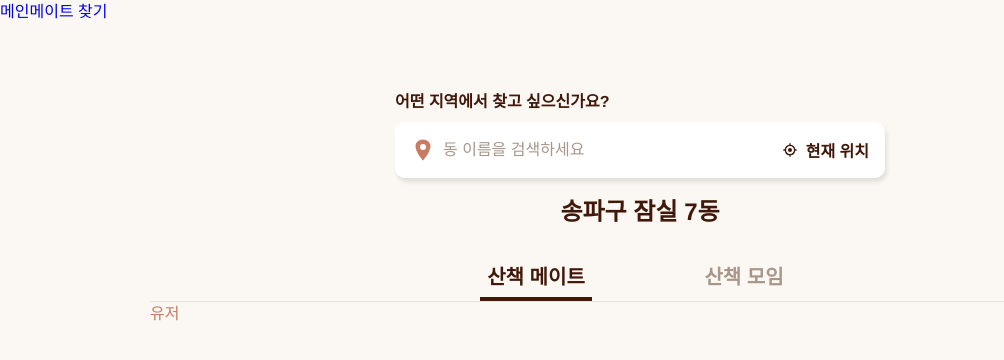
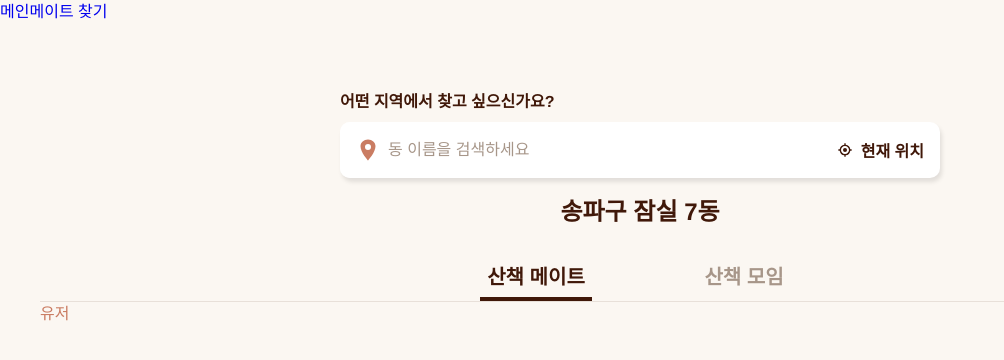
Before and after one commit to codestates-seb/seb41_main_006, a React (Create React App) app in the folder client/: page /mate in a window 1280 px wide. Shown: the top 360 px of the page, without its empty margins (0-1004 px from the left). Built offline with nearby package versions, Linux system fonts and the light colour scheme.

Commit message:
fix: 컨테이너 너비 수정

```diff
--- a/client/src/components/Container.js
+++ b/client/src/components/Container.js
@@ -4,7 +4,7 @@ const Container = styled.div`
   padding-top: var(--header-height);
   background-color: var(--bg-color);
   width: 100%;
-  max-width: 980px;
+  max-width: 1200px;
   height: 100%;
   color: var(--main-color);
 `;
```
